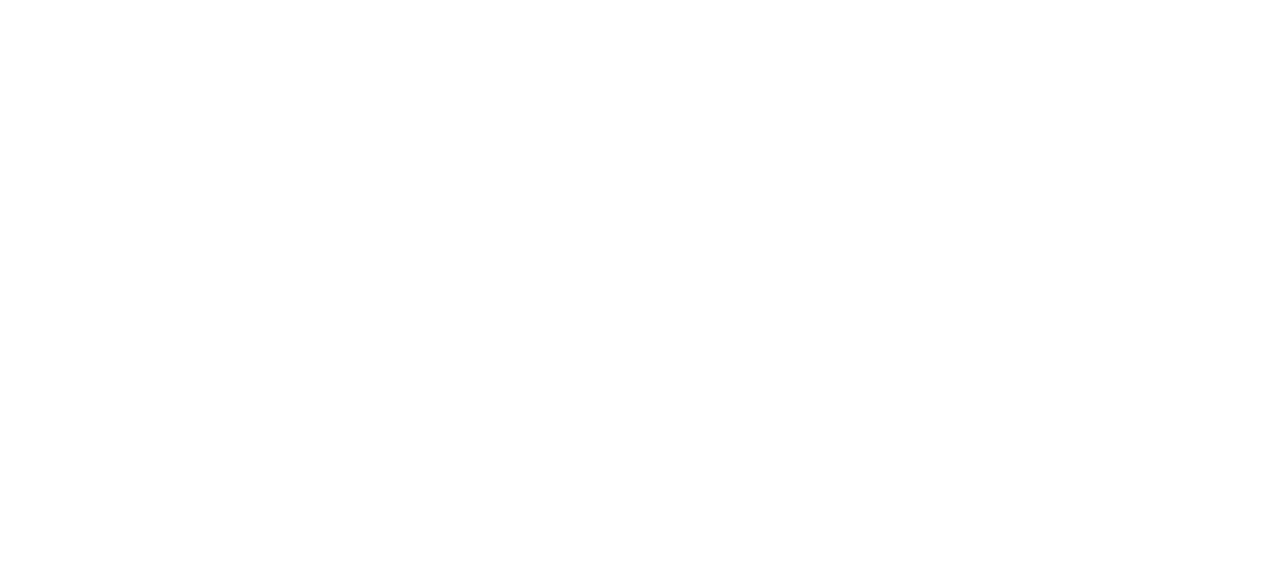
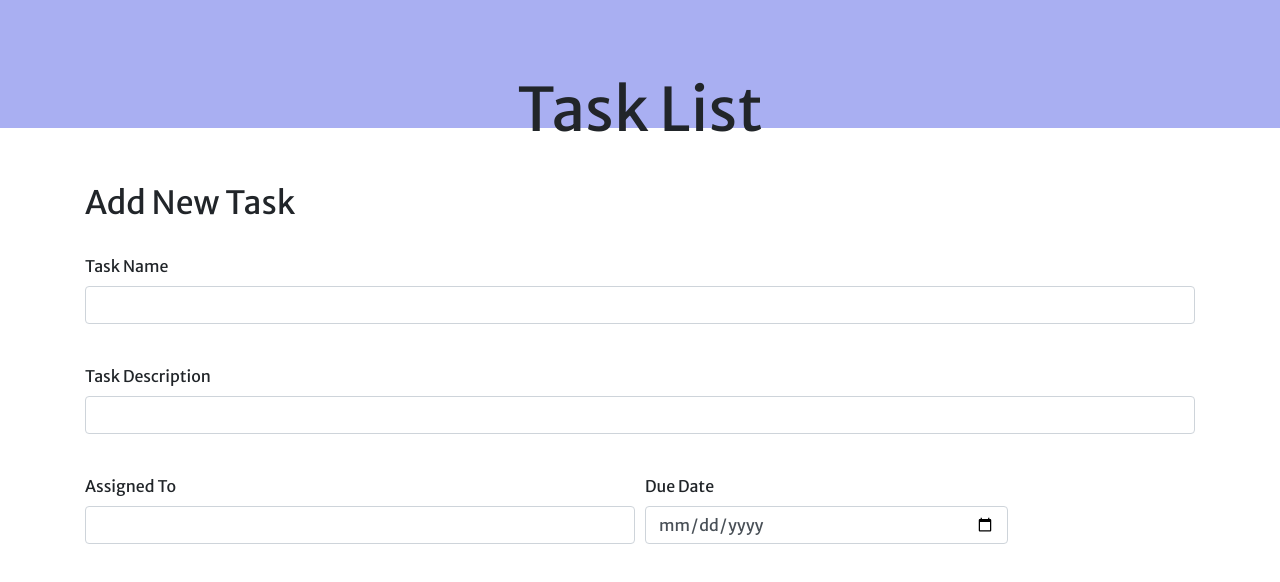
Before and after one commit to jacquetta/task_list, a plain HTML site: page index.html in a window 1280 px wide. Drawn offline with nearby package versions, Linux system fonts and the light colour scheme.

Commit message:
Added Form and Bootstrap. Styles added to style.css

```diff
--- a/index.html
+++ b/index.html
@@ -5,9 +5,53 @@
     <meta http-equiv="X-UA-Compatible" content="IE=edge">
     <meta name="viewport" content="width=device-width, initial-scale=1.0">
     <title>Task List</title>
+    <link rel="preconnect" href="https://fonts.gstatic.com">
+
+    <!-- Google Fonts Link-->
+    <link href="https://fonts.googleapis.com/css2?family=Merriweather+Sans:ital,wght@0,300;0,400;0,700;0,800;1,300;1,500&display=swap" rel="stylesheet">
+
+    <!-- Bootstrap Link -->
+    <link rel="stylesheet" href="https://cdn.jsdelivr.net/npm/bootstrap@4.5.3/dist/css/bootstrap.min.css" integrity="sha384-TX8t27EcRE3e/ihU7zmQxVncDAy5uIKz4rEkgIXeMed4M0jlfIDPvg6uqKI2xXr2" crossorigin="anonymous">
     <link rel="stylesheet" href="resources/css/style.css">
 </head>
 <body>
+    <header>
+        <div class="jumbotron jumbotron-fluid">
+            <div class="container">
+                <h1>Task List</h1>
+            </div>
+        </div>
+    </header>
+    <main class="container">
+        <br>
+        <h2>Add New Task</h2>
+        <br>
+        <form>
+            <div class="form-group">
+                <label for="taskName">Task Name</label>
+                <input type="text" class="form-control" id="taskName">
+            </div>
+            <br>
+            <div class="form-group">
+                <label for="taskDescription">Task Description</label>
+                <input type="text" class="form-control" id="taskDescription">
+            </div>
+            <br>
+            <div class="form-row">
+                <div class="form-group col-md-6">
+                    <label for="assignedTo">Assigned To</label>
+                    <input type="text" class="form-control" id="assignedTo">
+                </div>
+                <div class="form-group col-md-4">
+                    <label for="dueDate">Due Date</label>
+                    <input type="date" class="form-control" id="dueDate">
+                </div>
+            </div>
+        </form>
 
+    </main>
+
+
+    <script src="https://cdn.jsdelivr.net/npm/bootstrap@5.0.0-beta3/dist/js/bootstrap.bundle.min.js" integrity="sha384-JEW9xMcG8R+pH31jmWH6WWP0WintQrMb4s7ZOdauHnUtxwoG2vI5DkLtS3qm9Ekf" crossorigin="anonymous"></script>
 </body>
 </html>
--- a/resources/css/style.css
+++ b/resources/css/style.css
@@ -0,0 +1,15 @@
+body {
+    font-family:'Merriweather Sans', sans-serif;
+}
+
+.jumbotron {
+    height: 100px;
+    background-color: #a9aff2;
+}
+
+h1 {
+    font-size: 60px;
+    text-align: center;
+    padding-top: 10px;
+    font-weight: extra-bold;
+}
```
